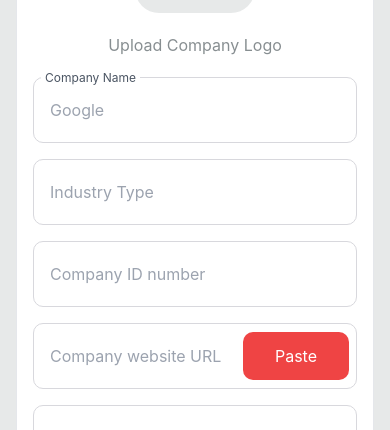
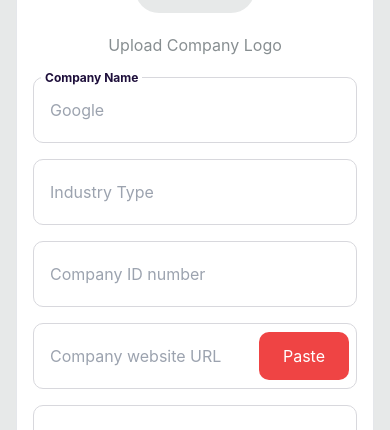
Before and after one commit to githubcronj/employer-consultant-frontend, a Next.js app: page /profile in a window 390 px wide. Shown: the part 292-722 px from the top of the page. Built offline with nearby package versions, Linux system fonts and the light colour scheme.

Commit message:
Set Employer ProfilePage

```diff
--- a/pages/profile.js
+++ b/pages/profile.js
@@ -46,6 +46,16 @@ const profile = () => {
       }));
 
   };
+  const handlePaste = async (event) => {
+    event.preventDefault();
+
+    try {
+      const text = await navigator.clipboard.readText();
+      setFormValues((prevValues) => ({ ...prevValues, companyURL: text }));
+    } catch (error) {
+      console.error('Failed to read clipboard content:', error);
+    }
+  };
 
   return (
     <div className="bg-[#2B373C1C] py-10 px-2 sm:px-10">
@@ -92,7 +102,7 @@ const profile = () => {
           <div className="grid grid-cols-1 sm:grid-cols-3 gap-4">
             <div className="relative">
               <label
-                className="absolute top-[-8px] left-0 ml-2 mt-px  bg-white px-1 text-gray-600 text-xs"
+                className="absolute top-[-8px] left-0 ml-2 mt-px  bg-white px-1 text-[#1E0F3B] text-xs font-bold"
                 for="companyName"
               >
                 Company Name
@@ -142,7 +152,7 @@ const profile = () => {
                 value={formValues.companyURL}
                 onChange={handleChange}
               />
-              <button className=" absolute right-2 px-8 py-3 bg-red-500 text-white rounded-[10px]">
+              <button className=" absolute right-2 px-6 sm:px-8 py-3 bg-red-500 text-white rounded-[10px]" onClick={handlePaste}>
                 Paste
               </button>
             </div>
```
